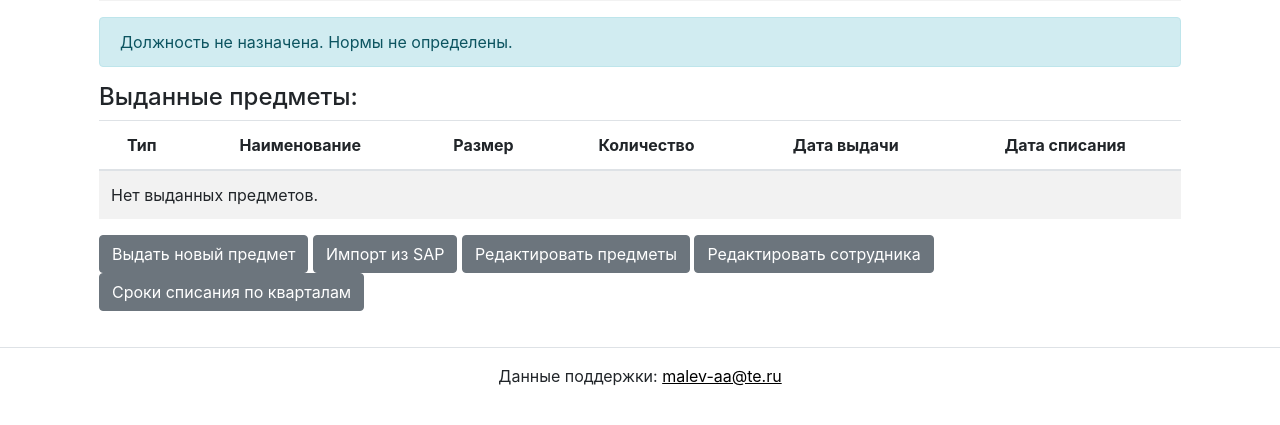
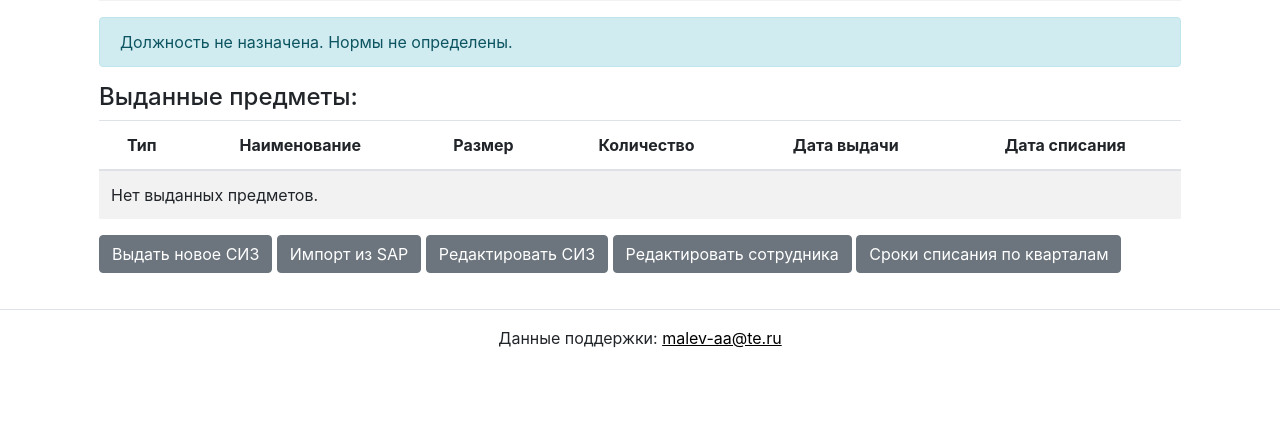
Before and after one commit to bearvar/siz_manager, a Django app: template manager/templates/core/employee_detail.html in a window 1280 px wide. Shown: the part 264-689 px from the top of the page. Run offline with Django 3.2, Linux system fonts and the light colour scheme; the template is opened without the code that fills it, so the values that code supplies are empty; some libraries are stand-ins or nearby versions.

Commit message:
Исправления верстки

```diff
--- a/manager/core/views.py
+++ b/manager/core/views.py
@@ -169,7 +169,7 @@ def position_create(request):
         form = PositionForm(request.POST)
         if form.is_valid():
             form.save()
-            return redirect('core:index')  # Redirect to the index page after successful creation
+            return redirect('core:position_list')
     else:
         form = PositionForm()
     return render(request, 'core/create_position.html', {'form': form})
--- a/manager/templates/core/edit_issues.html
+++ b/manager/templates/core/edit_issues.html
@@ -57,11 +57,11 @@
                      placeholder="дд.мм.гггг">
           </td>
           <td class="d-flex gap-2">
-              <button type="submit" class="btn btn-sm btn-primary" style="height: 31px; min-width: 85px;">Сохранить</button>
+              <button type="submit" class="btn btn-sm btn-primary mr-1" style="height: 31px; min-width: 85px;">Сохранить</button>
             </form>
             <form method="post" action="{% url 'core:issue_delete' issue_id=issue.id %}">
               {% csrf_token %}
-              <button type="submit" class="btn btn-sm btn-danger" style="height: 31px; min-width: 85px;">Удалить</button>
+              <button type="submit" class="btn btn-sm btn-danger mr-1" style="height: 31px; min-width: 85px;">Удалить</button>
             </form>
             <button type="button" class="btn btn-sm btn-primary transfer-btn ms-2" data-issue-id="{{ issue.id }}" style="height: 31px; min-width: 85px;">Передать</button>
             <form method="post" action="{% url 'core:issue_transfer' issue_id=issue.id %}" class="transfer-form d-none" id="transfer-form-{{ issue.id }}">
--- a/manager/templates/core/employee_detail.html
+++ b/manager/templates/core/employee_detail.html
@@ -97,11 +97,10 @@
         </tbody>
         </table>
 
-        <a href="{% url 'core:create_issue' employee_id=employee.id %}" class="btn btn-secondary">Выдать новый предмет</a>
+        <a href="{% url 'core:create_issue' employee_id=employee.id %}" class="btn btn-secondary">Выдать новое СИЗ</a>
         <a href="{% url 'core:employee_import_items' employee_id=employee.id %}" class="btn btn-secondary">Импорт из SAP</a>
-        <a href="{% url 'core:edit_issues' employee_id=employee.id %}" class="btn btn-secondary">Редактировать предметы</a>
+        <a href="{% url 'core:edit_issues' employee_id=employee.id %}" class="btn btn-secondary">Редактировать СИЗ</a>
         <a href="{% url 'core:edit_employee' employee_id=employee.id %}" class="btn btn-secondary">Редактировать сотрудника</a>
-        <!-- <a href="{% url 'core:quarterly_needs' employee_id=employee.id %}" class="btn btn-secondary">Посмотреть потребность СИЗ</a> -->
         <a href="{% url 'core:expiring_issues' employee_id=employee.id %}" class="btn btn-secondary">Сроки списания по кварталам</a>
       </div>
     </article>
```
